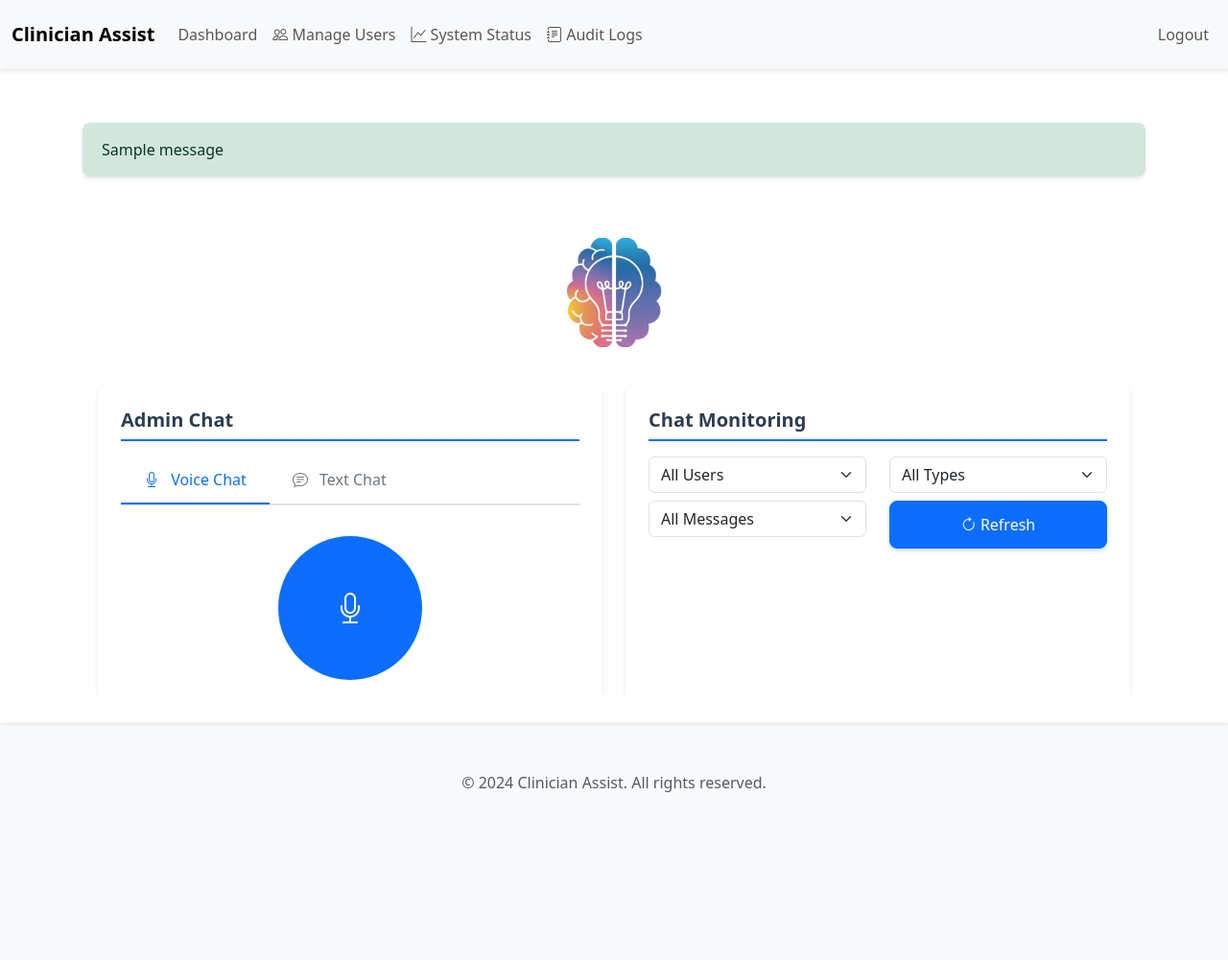
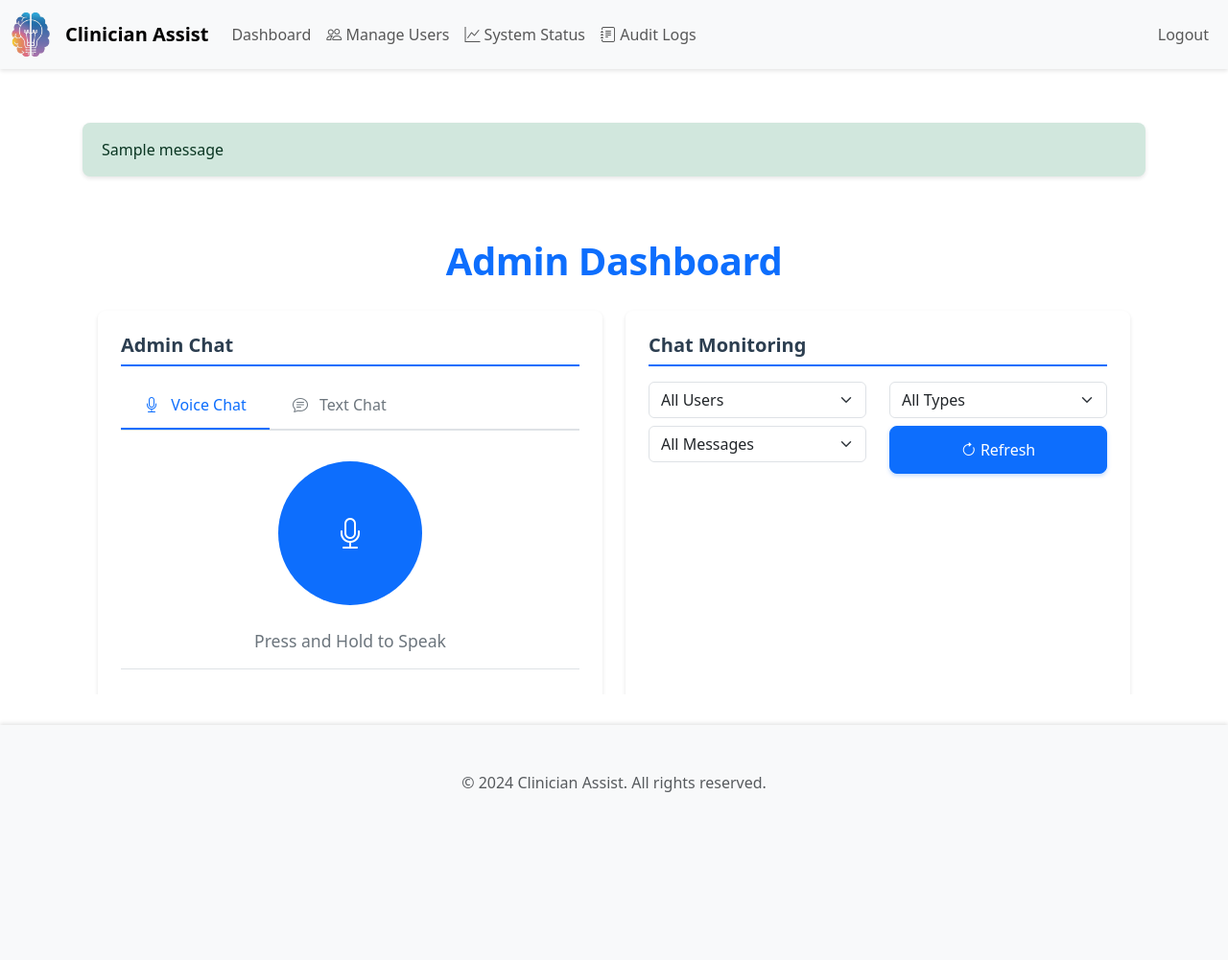
Before and after one commit to jessl2juice/clinician-assist, a Flask app: page /dashboard in a window 1280 px wide. Shown: the top 1001 px of the page at 96% size. Run offline with Flask 3, Linux system fonts and the light colour scheme; a user stored in the database is signed in; tables that the repository leaves empty hold one stand-in row (values such as "Sample post"); one stand-in notice (Sample message) is shown; some libraries are stand-ins or nearby versions.

Commit message:
Agent query: Is the logo now only visible in the navigation bar and removed from all dashboard views?

```diff
--- a/static/css/custom.css
+++ b/static/css/custom.css
@@ -38,10 +38,21 @@
     transform: scale(1.05);
 }
 
-/* Dashboard specific logo */
-.dashboard-logo {
-    width: 100px; /* Reduced from 150px */
-    margin: 0.5rem auto; /* Adjusted margin */
+/* Navbar logo styling */
+.navbar-logo {
+    width: 40px;
+    height: auto;
+    transition: transform 0.2s ease-in-out;
+}
+
+.navbar-brand {
+    display: flex;
+    align-items: center;
+    gap: 0.5rem;
+}
+
+.navbar-brand:hover .navbar-logo {
+    transform: scale(1.05);
 }
 
 /* Card styling with shadows and hover effects */
@@ -64,20 +75,6 @@
     flex-direction: column;
     height: 100%;
     overflow: hidden;
-}
-
-/* Logo styling */
-.logo-container {
-    display: flex;
-    justify-content: center;
-    align-items: center;
-    margin-bottom: 0.5rem; /* Updated spacing */
-}
-
-/* Card specific logo */
-.dashboard-logo {
-    width: 100px; /* Reduced from 150px */
-    margin: 0.5rem auto; /* Adjusted margin */
 }
 
 /* Welcome title */
@@ -255,11 +252,6 @@
         width: 100px;
     }
 
-    .dashboard-logo {
-        width: 100px;
-        margin: 1.5rem auto;
-    }
-
     .welcome-title {
         font-size: 2rem;
         margin: 0.75rem 0 0.25rem;
@@ -277,12 +269,16 @@
     .dashboard-text {
         font-size: 1rem;
     }
+
+    .navbar-logo {
+        width: 32px;
+    }
 }
 
 /* Navigation styling */
 .navbar {
     box-shadow: 0 2px 4px rgba(0, 0, 0, 0.1);
-    padding: 1rem 0;
+    padding: 0.5rem 0;
 }
 
 .navbar-brand {
@@ -432,11 +428,6 @@
 
     .ca-logo {
         width: 100px;
-    }
-
-    .dashboard-logo {
-        width: 100px;
-        margin: 1.5rem auto;
     }
 
     .welcome-title {
--- a/templates/components/nav.html
+++ b/templates/components/nav.html
@@ -1,6 +1,9 @@
 <nav class="navbar navbar-expand-lg bg-body-tertiary">
     <div class="container-fluid">
-        <a class="navbar-brand" href="{{ url_for('index') }}">Clinician Assist</a>
+        <div class="navbar-brand d-flex align-items-center">
+            <img src="{{ url_for('static', filename='images/CA Logo No Background.png') }}" alt="Clinician Assist Logo" class="navbar-logo me-2">
+            <span>Clinician Assist</span>
+        </div>
         {% if current_user.is_authenticated %}
         <button class="navbar-toggler" type="button" data-bs-toggle="collapse" data-bs-target="#navbarNav">
             <span class="navbar-toggler-icon"></span>
--- a/templates/dashboard/admin.html
+++ b/templates/dashboard/admin.html
@@ -3,9 +3,7 @@
 {% block content %}
 <div class="container">
     <div class="text-center mb-4">
-        <div class="logo-container">
-            <img src="{{ url_for('static', filename='images/CA Logo No Background.png') }}" alt="Clinician Assist Logo" class="ca-logo dashboard-logo">
-        </div>
+        <h1 class="welcome-title">Admin Dashboard</h1>
     </div>
 
     <div class="row">
--- a/templates/dashboard/client.html
+++ b/templates/dashboard/client.html
@@ -77,6 +77,7 @@
                             </div>
                         </div>
                     </div>
+                    {% include 'components/chat_interface.html' %}
                 </div>
             </div>
         </div>
```
Also changed, not shown: templates/components/chat_interface.html (added, +61 -0 lines), templates/dashboard/therapist.html (+2 -65 lines), 2 other files.
